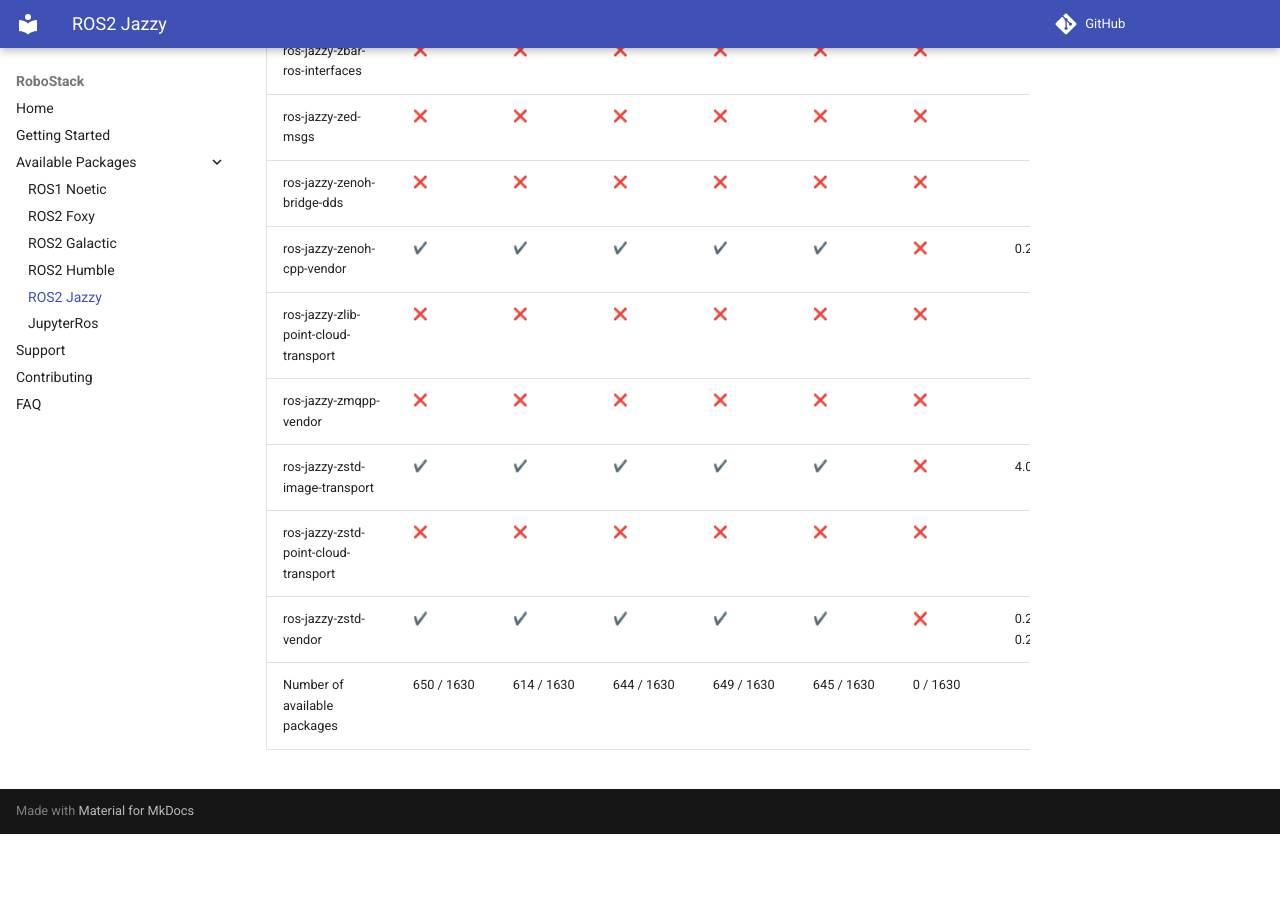
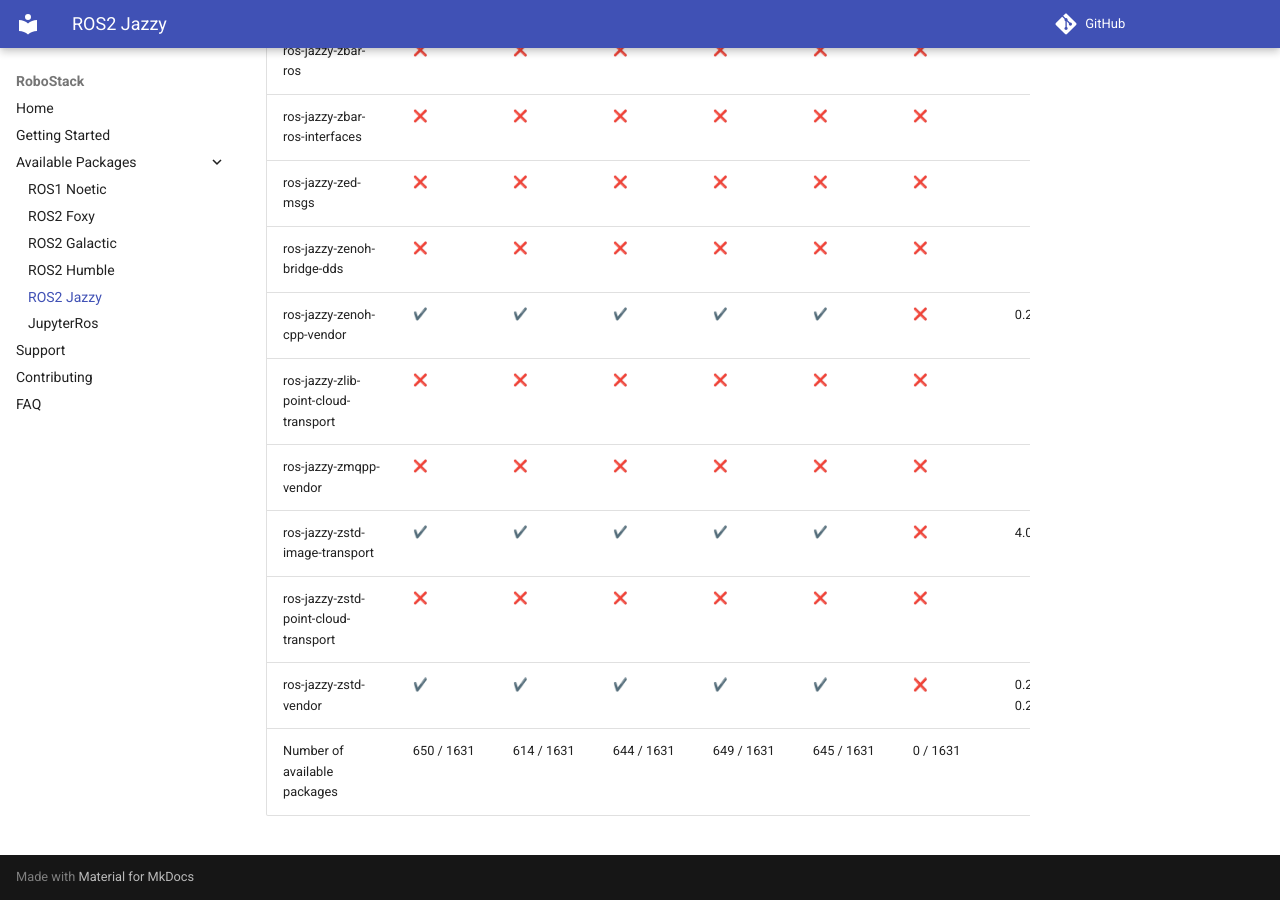
Before and after one commit to RoboStack/robostack.github.io, an MkDocs documentation site: the page built from docs/jazzy.md, in a window 1280 px wide and 900 px high, scrolled down 120099 px. Built offline with MkDocs 1.6.1 and Material for MkDocs 9.7.7, drawn with Linux system fonts in a browser that asks for light colours; emoji names are drawn with the system emoji font; comment, search, counter and statistics services are not loaded; before the commit the page ends 120933 px from its top, so only the background shows below that; some of the changed text lies outside the part shown.

Commit message:
Update tables

```diff
--- a/docs/jazzy.md
+++ b/docs/jazzy.md
@@ -1630,4 +1631,4 @@
 | ros-jazzy-zstd-image-transport | :heavy_check_mark: { data-sort='1' } | :heavy_check_mark: { data-sort='1' } | :heavy_check_mark: { data-sort='1' } | :heavy_check_mark: { data-sort='1' } | :heavy_check_mark: { data-sort='1' } | :x: { data-sort='0' } | 4.0.3, 4.0.4  |
 | ros-jazzy-zstd-point-cloud-transport | :x: { data-sort='0' } | :x: { data-sort='0' } | :x: { data-sort='0' } | :x: { data-sort='0' } | :x: { data-sort='0' } | :x: { data-sort='0' } |   |
 | ros-jazzy-zstd-vendor | :heavy_check_mark: { data-sort='1' } | :heavy_check_mark: { data-sort='1' } | :heavy_check_mark: { data-sort='1' } | :heavy_check_mark: { data-sort='1' } | :heavy_check_mark: { data-sort='1' } | :x: { data-sort='0' } | 0.26.3, 0.26.6  |
-| Number of available packages |  650 / 1630 | 614 / 1630 | 644 / 1630 | 649 / 1630 | 645 / 1630 | 0 / 1630 |
+| Number of available packages |  650 / 1631 | 614 / 1631 | 644 / 1631 | 649 / 1631 | 645 / 1631 | 0 / 1631 |
```
Also changed, not shown: other parts of docs/jazzy.md (+1 -0 lines).
